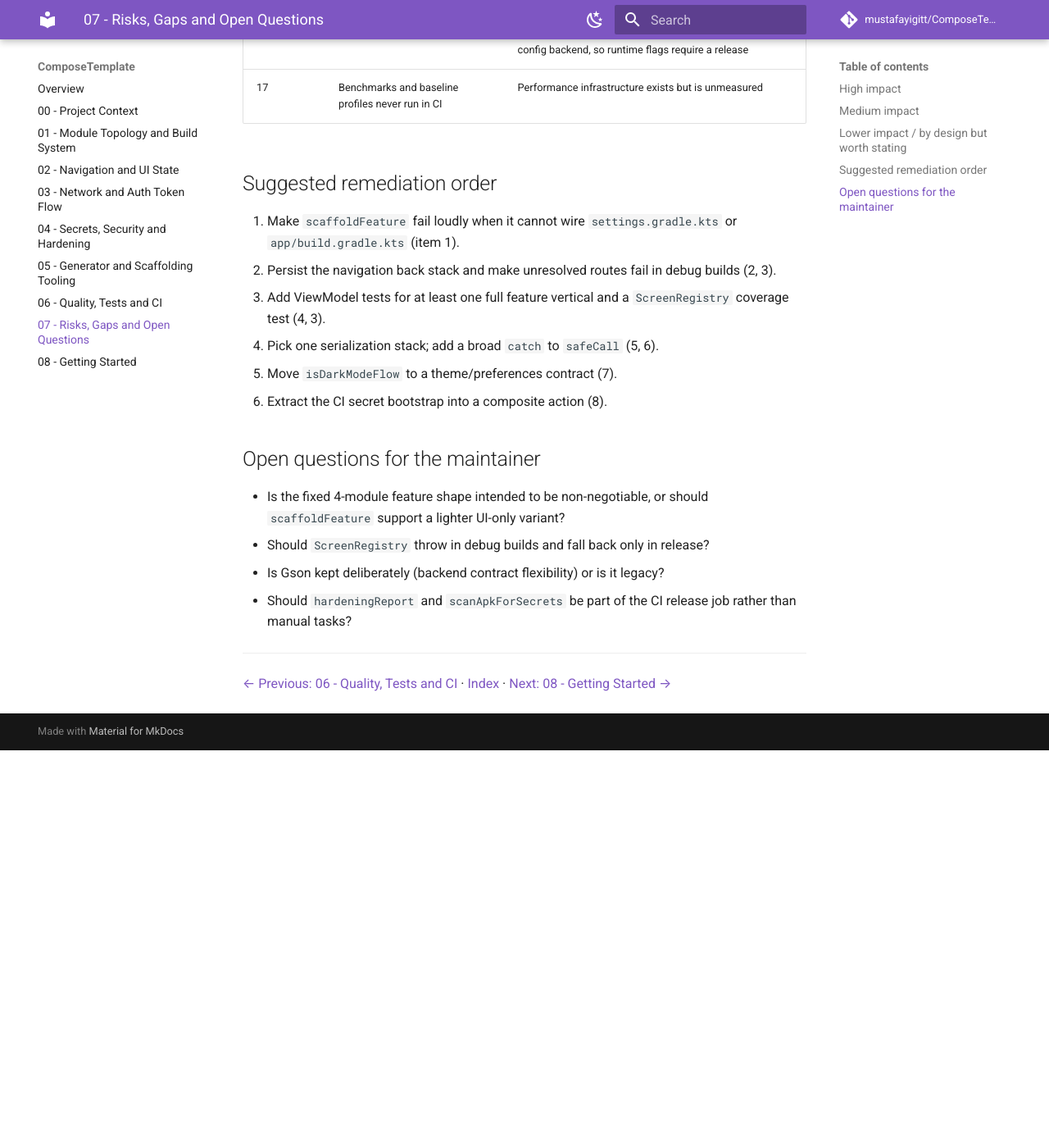
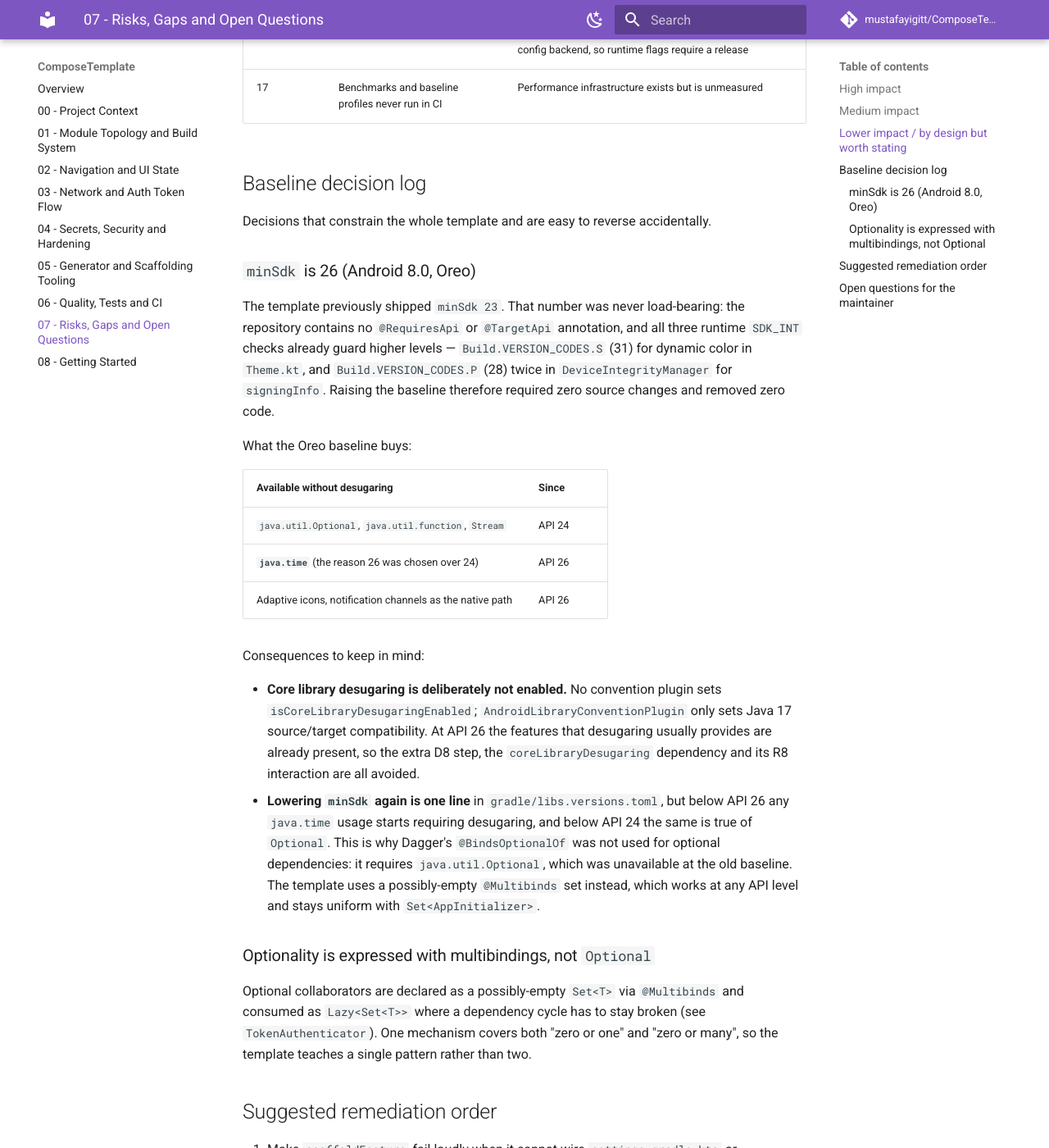
Before and after one commit to mustafayigitt/ComposeTemplate, an MkDocs documentation site: the page built from wiki/07-risks-and-gaps.md, in a window 1280 px wide and 1400 px high, scrolled down 1972 px. Shown: the whole window at 82% size. Built offline with MkDocs 1.6.1 and Material for MkDocs 9.7.7, drawn with Linux system fonts in a browser that asks for light colours; comment, search, counter and statistics services are not loaded; before the commit the page ends 2887 px from its top, so only the background shows below that.

Commit message:
chore: raise minSdk from 23 to 26 (#19)
- Drop Android 6.0/7.x support in favour of an Oreo baseline
- No source change was required: the repo contains no @RequiresApi/@TargetApi
  and every SDK_INT check already targets a higher level (P=28, S=31)
- Makes java.time, java.util.Optional and java.util.function available
  without core library desugaring
- Document the decision and its consequences in the wiki

```diff
--- a/wiki/07-risks-and-gaps.md
+++ b/wiki/07-risks-and-gaps.md
@@ -34,6 +34,48 @@ Findings from reading the code, ordered by practical impact. Each item is an obs
 | 16 | `config` module is local-only | `IConfigManager` + `LocalConfigProvider`; no remote-config backend, so runtime flags require a release |
 | 17 | Benchmarks and baseline profiles never run in CI | Performance infrastructure exists but is unmeasured |
 
+## Baseline decision log
+
+Decisions that constrain the whole template and are easy to reverse accidentally.
+
+### `minSdk` is 26 (Android 8.0, Oreo)
+
+The template previously shipped `minSdk 23`. That number was never load-bearing:
+the repository contains no `@RequiresApi` or `@TargetApi` annotation, and all three
+runtime `SDK_INT` checks already guard higher levels — `Build.VERSION_CODES.S` (31)
+for dynamic color in `Theme.kt`, and `Build.VERSION_CODES.P` (28) twice in
+`DeviceIntegrityManager` for `signingInfo`. Raising the baseline therefore required
+zero source changes and removed zero code.
+
+What the Oreo baseline buys:
+
+| Available without desugaring | Since |
+| --- | --- |
+| `java.util.Optional`, `java.util.function`, `Stream` | API 24 |
+| **`java.time`** (the reason 26 was chosen over 24) | API 26 |
+| Adaptive icons, notification channels as the native path | API 26 |
+
+Consequences to keep in mind:
+
+- **Core library desugaring is deliberately not enabled.** No convention plugin sets
+  `isCoreLibraryDesugaringEnabled`; `AndroidLibraryConventionPlugin` only sets
+  Java 17 source/target compatibility. At API 26 the features that desugaring
+  usually provides are already present, so the extra D8 step, the
+  `coreLibraryDesugaring` dependency and its R8 interaction are all avoided.
+- **Lowering `minSdk` again is one line** in `gradle/libs.versions.toml`, but below
+  API 26 any `java.time` usage starts requiring desugaring, and below API 24 the
+  same is true of `Optional`. This is why Dagger's `@BindsOptionalOf` was not used
+  for optional dependencies: it requires `java.util.Optional`, which was unavailable
+  at the old baseline. The template uses a possibly-empty `@Multibinds` set instead,
+  which works at any API level and stays uniform with `Set<AppInitializer>`.
+
+### Optionality is expressed with multibindings, not `Optional`
+
+Optional collaborators are declared as a possibly-empty `Set<T>` via `@Multibinds`
+and consumed as `Lazy<Set<T>>` where a dependency cycle has to stay broken (see
+`TokenAuthenticator`). One mechanism covers both "zero or one" and "zero or many",
+so the template teaches a single pattern rather than two.
+
 ## Suggested remediation order
 
 1. Make `scaffoldFeature` fail loudly when it cannot wire `settings.gradle.kts` or `app/build.gradle.kts` (item 1).
```
Also changed, not shown: README.md (+1 -1 lines), build-logic/README.md (+4 -1 lines), wiki/01-module-topology.md (+3 -1 lines), wiki/08-getting-started.md (+6 -1 lines), wiki/README.md (+2 -2 lines), 1 other file.
